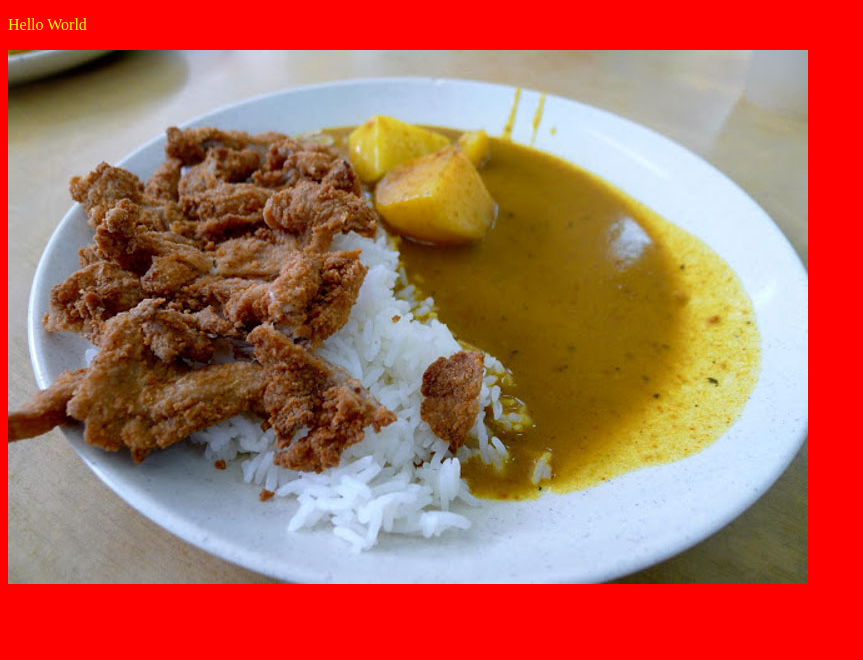
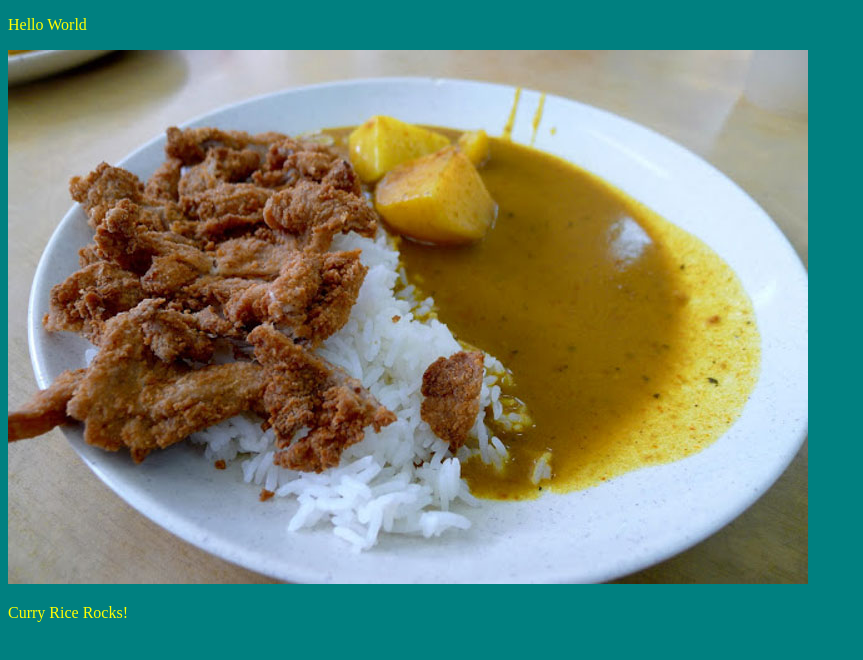
Before and after one commit to WenQingLee/website-demo, a plain HTML site: page index.html in a window 1280 px wide. Shown: the whole page, without its empty margins (0-863 px from the left). Drawn offline with Linux system fonts and the light colour scheme; files that its build step writes are made by us from their sources.

Commit message:
added a paragraph and changed bg color

```diff
--- a/index.html
+++ b/index.html
@@ -4,11 +4,12 @@
     <meta charset="UTF-8">
     <meta name="viewport" content="width=device-width, initial-scale=1.0">
     <meta http-equiv="X-UA-Compatible" content="ie=edge">
-    <link rel="stylesheet" href="style.css" type="text/css" />
+    <link rel="stylesheet" href="styles/style.css" type="text/css" />
     <title>Document</title>
 </head>
 <body>
     <p>Hello World</p>
     <img src="images/curryrice.jpg">
+    <p>Curry Rice Rocks!</p>
 </body>
 </html>
--- a/styles/style.css
+++ b/styles/style.css
@@ -1,5 +1,5 @@
 body{
-    background-color:red;
+    background-color:teal;
 }
 
 p{
```
